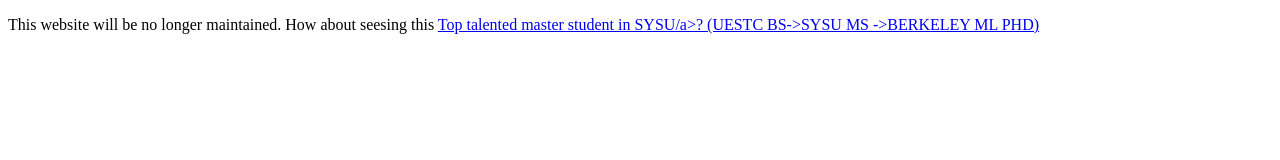
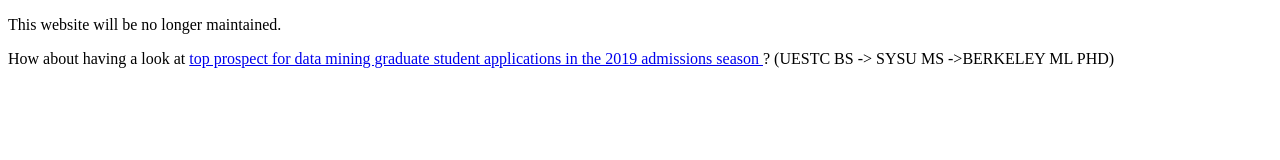
Before and after one commit to Mid-Push/Mid-Push.github.io, a plain HTML site: page index.html in a window 1280 px wide. Drawn offline with Linux system fonts and the light colour scheme.

Commit message:
Update index.html

```diff
--- a/index.html
+++ b/index.html
@@ -2,7 +2,12 @@
 <html>
 <body>
 
-<p>This website will be no longer maintained. How about seesing this  <a href="https://smartyfh.com/"> Top talented master student in SYSU/a>? (UESTC BS->SYSU MS ->BERKELEY ML PHD) </p>
+<p>This website will be no longer maintained. </p>
+
+ <p>
+How about having a look at
+ <a href="https://smartyfh.com/">  top prospect for data mining graduate student applications in the 2019 admissions season </a>? (UESTC BS -> SYSU MS ->BERKELEY ML PHD)
+ </p>
 
 </body>
 </html>
```
